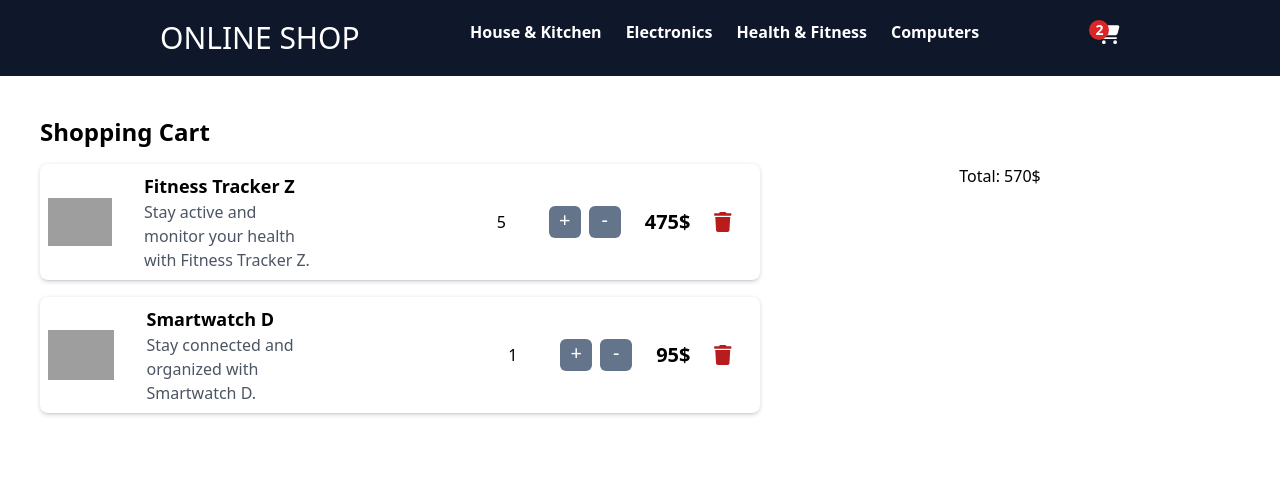
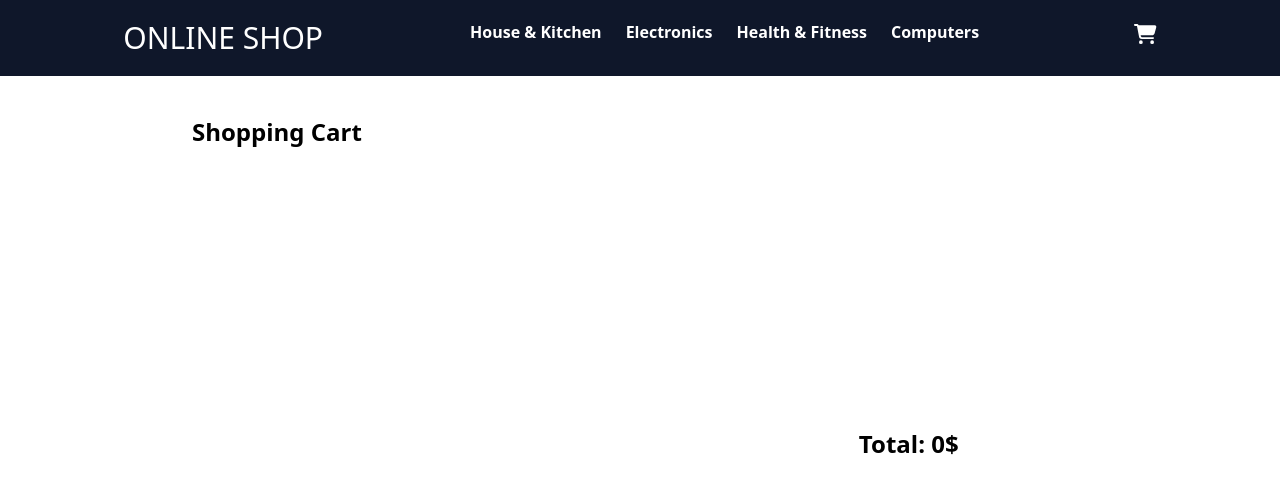
Before and after one commit to Anzori-PR/Ecommerce, an Angular app: page /Home/Cart in a window 1280 px wide. Shown: the top 494 px of the page. Built offline with nearby package versions, Linux system fonts and the light colour scheme; data requests are answered from the project's data file; grey boxes are pictures that could not be loaded.

Commit message:
Menu Details

```diff
--- a/server/db.json
+++ b/server/db.json
@@ -127,24 +127,5 @@
       "price": 95
     }
   ],
-  "cart": [
-    {
-      "id": "2"
-    },
-    {
-      "id": "6"
-    },
-    {
-      "id": "2"
-    },
-    {
-      "id": "2"
-    },
-    {
-      "id": "2"
-    },
-    {
-      "id": "2"
-    }
-  ]
+  "cart": []
 }
--- a/src/app/app-routing.module.ts
+++ b/src/app/app-routing.module.ts
@@ -7,16 +7,18 @@ import { HealthFitnessComponent } from './component/health-fitness/health-fitnes
 import { ElectronicsComponent } from './component/electronics/electronics.component';
 import { DetailsComponent } from './component/details/details.component';
 import { CartComponent } from './component/cart/cart.component';
+import { HeaderComponent } from './component/header/header.component';
 
 const routes: Routes = [
   {path: '', redirectTo : 'Home', pathMatch : 'full'},
   {path: 'Home', component : DashboardComponent},
-  {path: 'Home/Home&Kitchen', component : HomeKitchenComponent},
+  {path: 'Home/House&Kitchen', component : HomeKitchenComponent},
   {path: 'Home/Computers', component : ComputersComponent},
   {path: 'Home/Health&Fitness', component : HealthFitnessComponent},
   {path: 'Home/Electronics', component : ElectronicsComponent},
   {path: 'Home/Cart', component : CartComponent},
   {path: 'Home/details/:id', component : DetailsComponent},
+
 ];
 
 @NgModule({
--- a/src/app/component/cart/cart.component.html
+++ b/src/app/component/cart/cart.component.html
@@ -1,33 +1,32 @@
-<div class="container px-10 mx-auto mt-10">
+<div class="container w-9/12 mx-auto px-4 sm:px-6 lg:px-8 mt-10">
     <h2 class="text-2xl font-bold mb-4">Shopping Cart</h2>
-    <div class="flex">
-        <div class="flex flex-col gap-4 w-3/5">
-            <div *ngFor="let item of cartItems" class="flex items-center border-b border-gray-300 p-2 rounded-lg"
-                style="box-shadow: rgba(0, 0, 0, 0.16) 0px 1px 4px;">
-                <div class="w-40 mr-8">
-                    <img [src]="item.picture" [alt]="item.name" class="w-full object-contain aspect-square">
+    <div class="flex flex-col lg:flex-row">
+        <!-- Added Product -->
+
+        <div style="height: 70vh; scrollbar-width:none;" class="lg:w-3/5 px-10 flex flex-col gap-4 overflow-hidden overflow-y-scroll">
+            <div *ngFor="let item of cartItems" class="flex items-center border-b border-gray-300 p-2 rounded-lg shadow-md">
+                <div class="w-24 lg:w-32 mr-4">
+                    <img [src]="item.picture" [alt]="item.name" loading="lazy" class="w-full h-auto">
                 </div>
-                <div>
+                <div class="flex-1">
                     <h3 class="text-lg font-bold">{{ item.name }}</h3>
-                    <p class="text-gray-600">{{ item.description }}</p>
+                    <p class="text-gray-600 text-sm">{{ item.description }}</p>
                 </div>
-                <span class="w-80 text-red-700 ">{{this.message}}</span>
-                <div class="w-full flex items-center justify-end gap-6 px-5">
-                    <input type="text" class="w-7 border-none" [value]="cartCounts[item.id]">
-
-                    <div class="w-auto flex gap-2">
+                <div class="w-1/3 flex items-center justify-between">
+                    <input type="text" class="w-4 lg:w-4 border-none" [value]="cartCounts[item.id]">
+                    <div class="flex gap-2">
                         <span class="w-8 h-8 bg-slate-500 rounded-md text-center text-xl text-white cursor-pointer" (click)="add(item.id)">+</span>
                         <span class="w-8 h-8 bg-slate-500 rounded-md text-center text-xl text-white cursor-pointer" (click)="minus(item.id)">-</span>
                     </div>
-
-                    <span class="price text-xl font-bold"> {{ getTotalPrice(item.id) }}$ </span>
-
+                    <span class="price text-xl font-bold">{{ getTotalPrice(item.id) }}$</span>
                     <span (click)="deleteProduct(item.id)" class="text-red-700 cursor-pointer"><fa-icon class="text-xl" [icon]="faTrash"></fa-icon></span>
                 </div>
             </div>
         </div>
-        <div class="w-2/5 flex justify-center">
-            <h1>Total: {{getWholeTotalPrice()}}$</h1>
+
+        <!-- Total Price -->
+        <div class="lg:w-2/5 flex justify-center items-center mt-4 lg:mt-0">
+            <h1 class="text-xl lg:text-2xl font-bold">Total: {{getWholeTotalPrice()}}$</h1>
         </div>
     </div>
 </div>
--- a/src/app/component/cart/cart.component.ts
+++ b/src/app/component/cart/cart.component.ts
@@ -12,7 +12,6 @@ export class CartComponent implements OnInit {
   cartItems: fetch[] = [];
   ids: string[] = [];
   cartCounts: { [id: string]: number } = {};
-  message: string = '';
   wholeCount!: number;
 
   faTrash = faTrash;
@@ -75,12 +74,9 @@ export class CartComponent implements OnInit {
     const number = this.cartCounts[id];
 
     if (item && this.cartCounts[id] < item.stock) {
-      this.message = '';
       this.service.addToCart(id).subscribe(() => {
         this.cartCounts[id] = number + 1;
       });
-    }else {
-      this.message = "There is no more items in the stock";
     }
   }
 
@@ -89,12 +85,9 @@ export class CartComponent implements OnInit {
     const number = this.cartCounts[id];
 
     if (item && this.cartCounts[id] > 1) {
-      this.message = '';
       this.service.deleteCartItem(id).subscribe(() => {
         this.cartCounts[id] = number - 1;
       });
-    } else {
-      this.message = "Invalid quantity or item not found";
     }
   }
 
--- a/src/app/component/computers/computers.component.html
+++ b/src/app/component/computers/computers.component.html
@@ -1,7 +1,7 @@
-<div class="container px-28 mx-auto mt-10 grid grid-cols-1 sm:grid-cols-2 md:grid-cols-3 lg:grid-cols-4 gap-8">
+<div class="container w-9/12 mx-auto mt-10 grid grid-cols-1 sm:grid-cols-2 md:grid-cols-3 lg:grid-cols-4 gap-8">
     <div *ngFor="let item of computer" class="bg-white rounded-lg shadow-md overflow-hidden hover:shadow-xl transition duration-300 ease-in-out transform hover:-translate-y-1 hover:scale-105">
         <div class="relative">
-            <img src="{{item.picture}}" alt="{{ item.name }}" class="w-full h-64 object-cover rounded-t-lg">
+            <img src="{{item.picture}}" alt="{{ item.name }}" class="w-full h-64 object-contain rounded-t-lg">
             <div class="absolute bottom-0 right-0 bg-black bg-opacity-50 text-white p-2 rounded-bl-lg">{{ item.stock }} pieces in stock</div>
         </div>
         <div class="p-6">
--- a/src/app/component/dashboard/dashboard.component.html
+++ b/src/app/component/dashboard/dashboard.component.html
@@ -1,7 +1,7 @@
 <div class="container w-9/12 mx-auto mt-10 grid grid-cols-1 sm:grid-cols-2 md:grid-cols-3 lg:grid-cols-4 gap-8">
     <div *ngFor="let item of Data" class="bg-white rounded-lg shadow-md overflow-hidden hover:shadow-xl transition duration-300 ease-in-out transform hover:-translate-y-1 hover:scale-105">
         <div class="relative">
-            <img src="{{item.picture}}" alt="{{ item.name }}" class="w-full h-64 object-contain rounded-t-lg">
+            <img src="{{item.picture}}" alt="{{ item.name }}" class="w-full h-64 object-contain rounded-t-lg" loading="lazy">
             <div class="absolute bottom-0 right-0 bg-black bg-opacity-50 text-white p-2 rounded-bl-lg">{{ item.stock }} pieces in stock</div>
         </div>
         <div class="p-4">
--- a/src/app/component/electronics/electronics.component.html
+++ b/src/app/component/electronics/electronics.component.html
@@ -1,7 +1,7 @@
-<div class="container px-28 mx-auto mt-10 grid grid-cols-1 sm:grid-cols-2 md:grid-cols-3 lg:grid-cols-4 gap-8">
+<div class="container w-9/12 mx-auto mt-10 grid grid-cols-1 sm:grid-cols-2 md:grid-cols-3 lg:grid-cols-4 gap-8">
     <div *ngFor="let item of Electronics" class="bg-white rounded-lg shadow-md overflow-hidden hover:shadow-xl transition duration-300 ease-in-out transform hover:-translate-y-1 hover:scale-105">
         <div class="relative">
-            <img src="{{item.picture}}" alt="{{ item.name }}" class="w-full h-64 object-cover rounded-t-lg">
+            <img src="{{item.picture}}" alt="{{ item.name }}" class="w-full h-64 object-contain rounded-t-lg">
             <div class="absolute bottom-0 right-0 bg-black bg-opacity-50 text-white p-2 rounded-bl-lg">{{ item.stock }} pieces in stock</div>
         </div>
         <div class="p-6">
--- a/src/app/component/header/header.component.css
+++ b/src/app/component/header/header.component.css
@@ -0,0 +1,23 @@
+ul li {
+    position: relative;
+}
+
+ul li:hover::after {
+    content: "";
+    position: absolute;
+    bottom: 0;
+    left: 0;
+    width: 100%;
+    height: 2px;
+    background-color: aliceblue;
+}
+
+.active::after{
+    content: "";
+    position: absolute;
+    bottom: 0;
+    left: 0;
+    width: 100%;
+    height: 2px;
+    background-color: aliceblue;
+}
--- a/src/app/component/header/header.component.html
+++ b/src/app/component/header/header.component.html
@@ -1,18 +1,50 @@
-<div class="w-full px-5 sm:px-20 md:px-30 lg:px-40 bg-slate-900 text-white p-5 top-0 sticky z-50 flex justify-between">
+<div class="w-full bg-slate-900 text-white top-0 sticky z-50 p-5">
+    <div class="container w-5/6 flex justify-between mx-auto">
         <h1 class="text-center text-xl sm:text-3xl cursor-pointer" [routerLink]="['./Home']">ONLINE SHOP</h1>
 
         <div class="menu w-auto hidden lg:block">
             <ul class="flex gap-6 font-bold cursor-pointer">
-            <li [routerLink]="['./Home/Home&Kitchen']">House & Kitchen</li>
-            <li [routerLink]="['./Home/Electronics']">Electronics</li>
-            <li [routerLink]="['./Home/Health&Fitness']">Health & Fitness</li>
-            <li [routerLink]="['./Home/Computers']">Computers</li>
+                <li [routerLink]="['./Home/House&Kitchen']"
+                    [ngClass]="{'active' : ActiveRoute === '/Home/House&Kitchen'}">House & Kitchen</li>
+                <li [routerLink]="['./Home/Electronics']" [ngClass]="{'active' : ActiveRoute === '/Home/Electronics'}">
+                    Electronics</li>
+                <li [routerLink]="['./Home/Health&Fitness']"
+                    [ngClass]="{'active' : ActiveRoute === '/Home/Health&Fitness'}">Health & Fitness</li>
+                <li [routerLink]="['./Home/Computers']" [ngClass]="{'active' : ActiveRoute === '/Home/Computers'}">
+                    Computers</li>
             </ul>
         </div>
 
+
+        <div class="flex gap-5">
+            <!-- Burger menu -->
+            <div class="block lg:hidden cursor-pointer" (click)="menuOpen()" *ngIf="menu">
+                <fa-icon class="text-xl" [icon]="faBars"></fa-icon>
+            </div>
+
+            <div class="block lg:hidden cursor-pointer" *ngIf="sideMenu" (click)="menuClose()">
+                <fa-icon class="text-2xl" [icon]="faXmark"></fa-icon>
+            </div>
+
             <span class="cursor-pointer text-white font-bold text-xl" routerLink="/Home/Cart">
+                <!-- Shopping Cart -->
                 <fa-icon class="relative ml-2" [icon]="faShoppingCart"></fa-icon>
                 <span *ngIf="product"
                     class="absolute w-5 h-5 bg-red-600 rounded-xl flex justify-center items-center top-5 text-sm">{{product}}</span>
             </span>
         </div>
+    </div>
+</div>
+
+<div style="height: 100vh; top: 4.5rem;" class="w-40 fixed right-0 bg-slate-900 z-20" *ngIf="sideMenu">
+    <ul class="flex flex-col items-center mt-10 gap-6 font-bold cursor-pointer text-white">
+        <li [routerLink]="['./Home/House&Kitchen']" [ngClass]="{'active' : ActiveRoute === '/Home/House&Kitchen'}" (click)="menuClose()">House
+            & Kitchen</li>
+        <li [routerLink]="['./Home/Electronics']" [ngClass]="{'active' : ActiveRoute === '/Home/Electronics'}" (click)="menuClose()">
+            Electronics</li>
+        <li [routerLink]="['./Home/Health&Fitness']" [ngClass]="{'active' : ActiveRoute === '/Home/Health&Fitness'}" (click)="menuClose()">
+            Health & Fitness</li>
+        <li [routerLink]="['./Home/Computers']" [ngClass]="{'active' : ActiveRoute === '/Home/Computers'}" (click)="menuClose()">
+            Computers</li>
+    </ul>
+</div>
--- a/src/app/component/header/header.component.ts
+++ b/src/app/component/header/header.component.ts
@@ -1,5 +1,9 @@
 import { Component, OnInit } from '@angular/core';
+import { ActivatedRoute, NavigationEnd, Router } from '@angular/router';
 import { faShoppingCart } from '@fortawesome/free-solid-svg-icons';
+import { faBars } from '@fortawesome/free-solid-svg-icons';
+import { faXmark } from '@fortawesome/free-solid-svg-icons';
+import { filter } from 'rxjs';
 import { DataService } from 'src/app/service/data.service';
 
 @Component({
@@ -9,13 +13,24 @@ import { DataService } from 'src/app/service/data.service';
 })
 export class HeaderComponent implements OnInit {
   faShoppingCart = faShoppingCart;
+  faBars = faBars;
+  faXmark = faXmark;
   product!: number;
   id: string[] = [];
+  ActiveRoute: string = '';
+  sideMenu: boolean = false;
+  menu: boolean = true;
 
 
-  constructor(private service: DataService) { }
+  constructor(private service: DataService, private router: Router) { }
 
   ngOnInit(): void {
+    this.router.events
+      .pipe(filter(event => event instanceof NavigationEnd))
+      .subscribe(() => {
+        this.ActiveRoute = this.router.url;
+      });
+
     this.service.getAddToCartData().subscribe(res => {
       this.id = res.map(item => item.id);
 
@@ -25,5 +40,13 @@ export class HeaderComponent implements OnInit {
     })
   }
 
+  menuOpen() {
+    this.sideMenu = true;
+    this.menu = false;
+  }
 
+  menuClose() {
+    this.sideMenu = false;
+    this.menu = true;
+  }
 }
--- a/src/app/component/health-fitness/health-fitness.component.html
+++ b/src/app/component/health-fitness/health-fitness.component.html
@@ -1,7 +1,7 @@
-<div class="container px-28 mx-auto mt-10 grid grid-cols-1 sm:grid-cols-2 md:grid-cols-3 lg:grid-cols-4 gap-8">
+<div class="container w-9/12 mx-auto mt-10 grid grid-cols-1 sm:grid-cols-2 md:grid-cols-3 lg:grid-cols-4 gap-8">
     <div *ngFor="let item of Health" class="bg-white rounded-lg shadow-md overflow-hidden hover:shadow-xl transition duration-300 ease-in-out transform hover:-translate-y-1 hover:scale-105">
         <div class="relative">
-            <img src="{{item.picture}}" alt="{{ item.name }}" class="w-full h-64 object-cover rounded-t-lg">
+            <img src="{{item.picture}}" alt="{{ item.name }}" class="w-full h-64 object-contain rounded-t-lg">
             <div class="absolute bottom-0 right-0 bg-black bg-opacity-50 text-white p-2 rounded-bl-lg">{{ item.stock }} pieces in stock</div>
         </div>
         <div class="p-6">
--- a/src/app/component/home-kitchen/home-kitchen.component.html
+++ b/src/app/component/home-kitchen/home-kitchen.component.html
@@ -1,7 +1,7 @@
-<div class="container px-28 mx-auto mt-10 grid grid-cols-1 sm:grid-cols-2 md:grid-cols-3 lg:grid-cols-4 gap-8">
+<div class="container w-9/12 mx-auto mt-10 grid grid-cols-1 sm:grid-cols-2 md:grid-cols-3 lg:grid-cols-4 gap-8">
     <div *ngFor="let item of Home" class="bg-white rounded-lg shadow-md overflow-hidden hover:shadow-xl transition duration-300 ease-in-out transform hover:-translate-y-1 hover:scale-105">
         <div class="relative">
-            <img src="{{item.picture}}" alt="{{ item.name }}" class="w-full h-64 object-cover rounded-t-lg">
+            <img src="{{item.picture}}" alt="{{ item.name }}" class="w-full h-64 object-contain rounded-t-lg">
             <div class="absolute bottom-0 right-0 bg-black bg-opacity-50 text-white p-2 rounded-bl-lg">{{ item.stock }} pieces in stock</div>
         </div>
         <div class="p-6">
```
Lines whose indentation alone changed are shown as unchanged.
